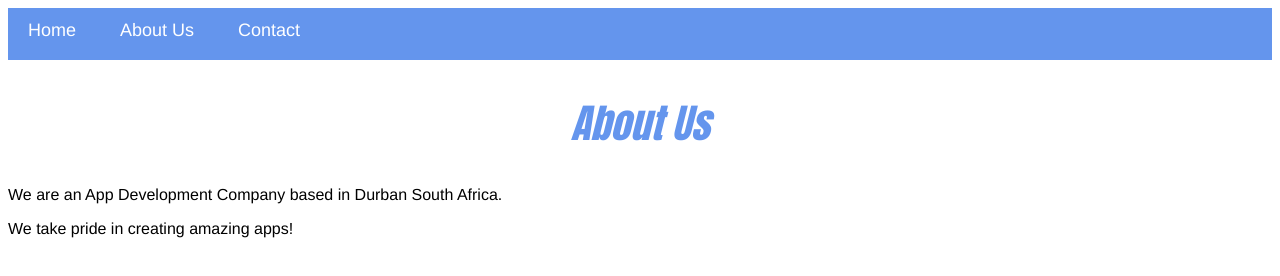
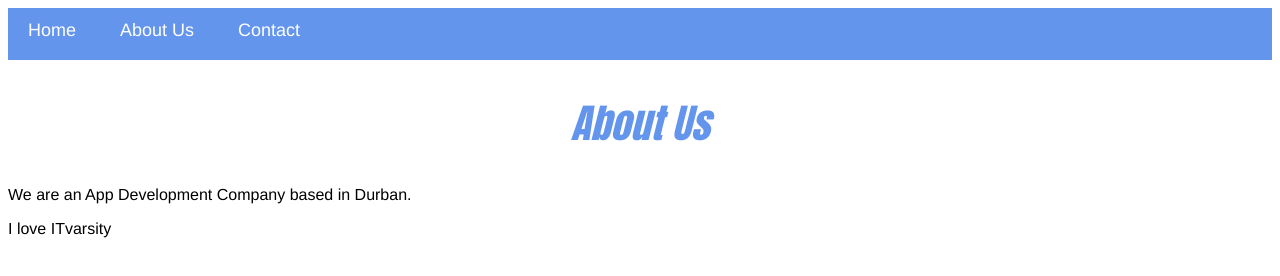
Before and after one commit to LkayXesi/Superhero-App-1, a plain HTML site: page about.html in a window 1280 px wide. Drawn offline with Linux system fonts and the light colour scheme.

Commit message:
Update about.html

```diff
--- a/about.html
+++ b/about.html
@@ -11,8 +11,8 @@
      <a href="contact.html">Contact</a>
 </div>
           <h2>About Us</h2>
-        <p>We are an App Development Company based in Durban South Africa.</p>
-        <p>We take pride in creating amazing apps!</p>
+        <p>We are an App Development Company based in Durban.</p>
+        <p>I love ITvarsity</p>
 
       </body>
 </html>
```
